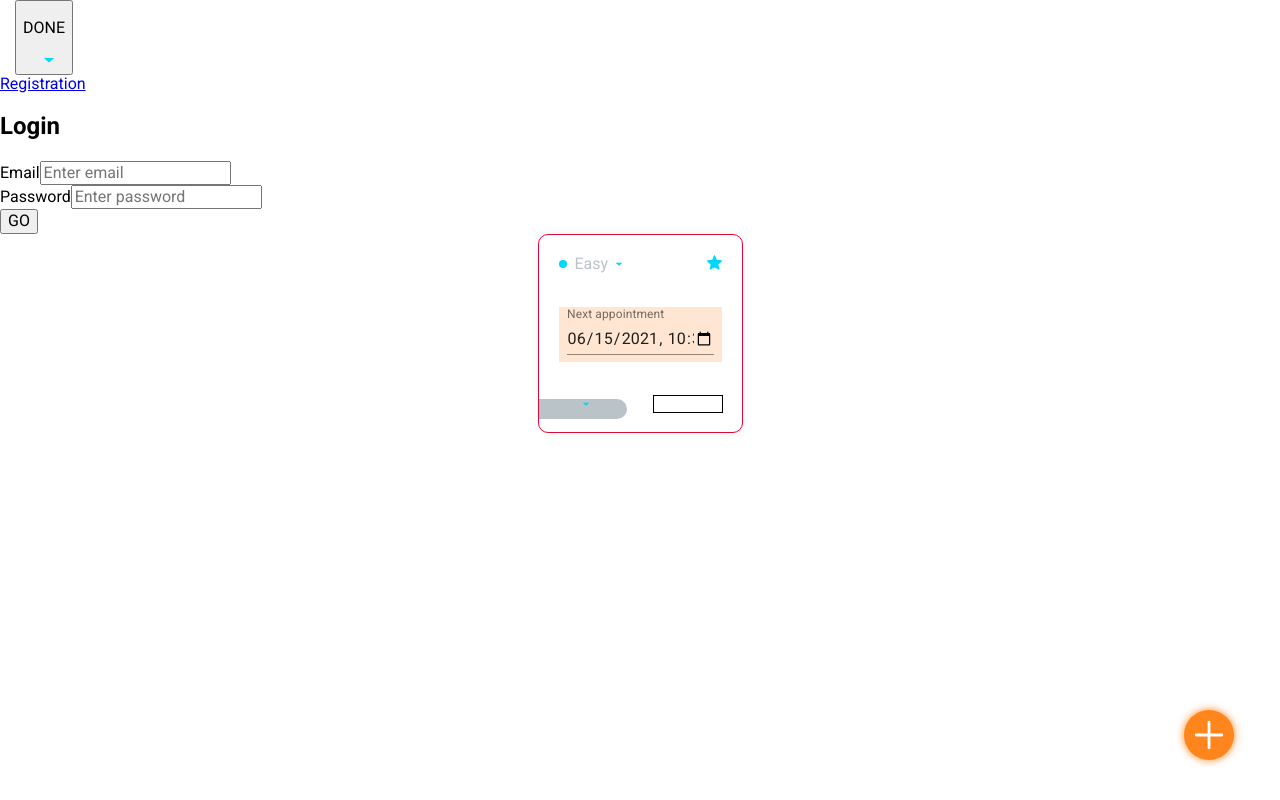
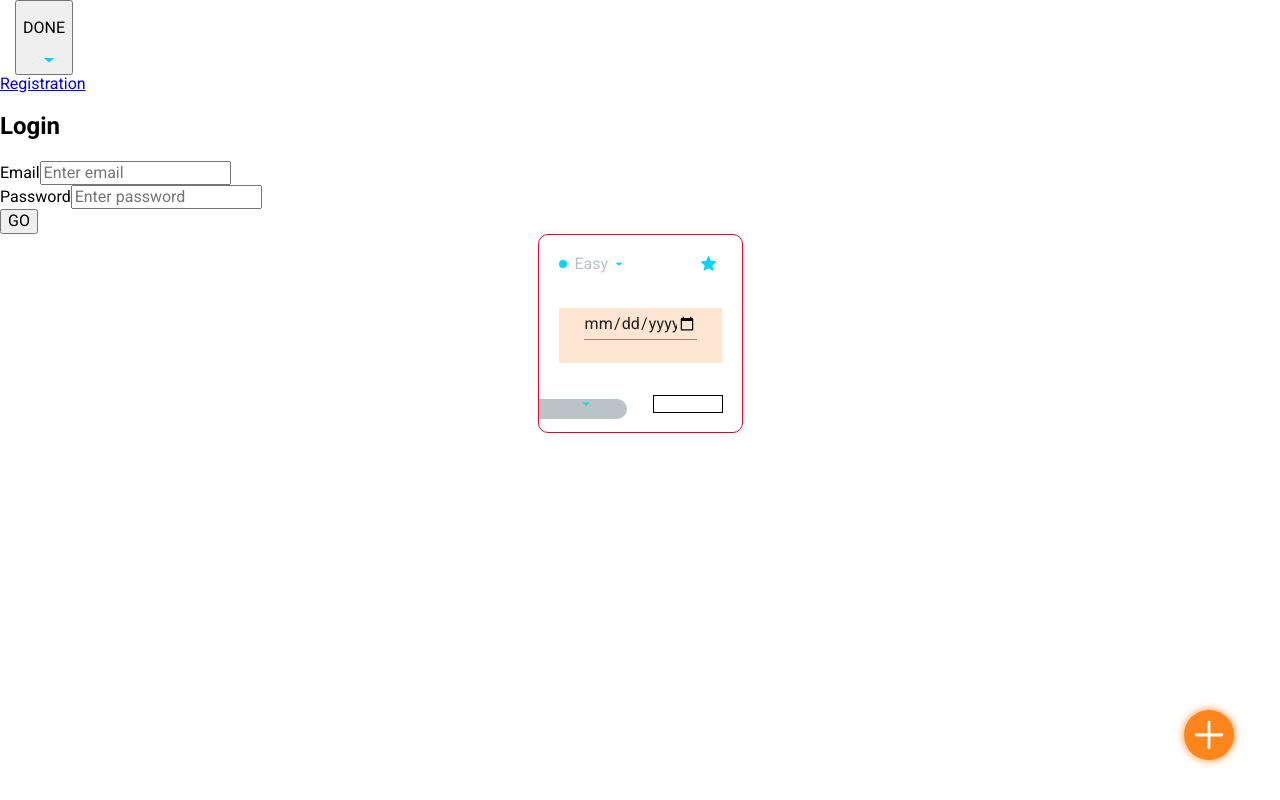
Before and after one commit to VolodymyrBuzinov/dashboard, a React (Create React App) app: page / in a window 1280 px wide. Built offline with nearby package versions, Linux system fonts and the light colour scheme.

Commit message:
добавил ввод даты с @material-ui, но еще не настроил

```diff
--- a/src/Components/DateAndTimePickers/DateAndTimePickers.js
+++ b/src/Components/DateAndTimePickers/DateAndTimePickers.js
@@ -1,32 +1,49 @@
-import React from 'react';
+import React, { useState } from 'react';
 import { makeStyles } from '@material-ui/core/styles';
 import TextField from '@material-ui/core/TextField';
 
 const useStyles = makeStyles(theme => ({
   container: {
     display: 'flex',
-    flexWrap: 'wrap',
+    flexWrap: 'nowrap',
   },
   textField: {
-    marginLeft: theme.spacing(1),
-    marginRight: theme.spacing(1),
+    marginLeft: '25px',
+    marginRight: '25px',
     width: 200,
+    color: 'red !important',
   },
 }));
 
 export default function DateAndTimePickers() {
   const classes = useStyles();
 
+  const [selectedDate, setSelectedDate] = useState(
+    new Date('2021-06-15T21:11:54'),
+  );
+
+  const handleDateChange = date => {
+    setSelectedDate(date.target.value);
+  };
+
   return (
     <form className={classes.container} noValidate>
+      {/* <input type="time" />
+      <input type="date" /> */}
+
       <TextField
         id="datetime-local"
-        label="Next appointment"
         type="datetime-local"
-        defaultValue="2021-06-15T10:30"
         className={classes.textField}
+        // defaultValue="2021-06-15T10:30"
+        value={selectedDate}
+        onChange={handleDateChange}
+        disableToolbar
         InputLabelProps={{
           shrink: true,
+        }}
+        KeyboardButtonProps={{
+          'aria-label': 'change date',
         }}
       />
     </form>
--- a/src/Components/TemplateTodo/TemplateTodo.js
+++ b/src/Components/TemplateTodo/TemplateTodo.js
@@ -20,7 +20,10 @@ const LIST_CATEGORY = [
 
 const LIST_LEVEL = ['easy', 'normal', 'hard'];
 
-const INITIAL_STATE = { category: LIST_CATEGORY[0], level: LIST_LEVEL[0] };
+const INITIAL_STATE = {
+  category: LIST_CATEGORY[0],
+  level: LIST_LEVEL[0],
+};
 
 const TemplateTodo = ({ category }) => {
   const dispatch = useDispatch();
@@ -64,21 +67,12 @@ const TemplateTodo = ({ category }) => {
             </ButtonOpenModal>
           </div>
 
-          {/* оставил до утверждени варианатов
-          <div
-            className="star"
-            style={{ background: 'blue', width: '19px', height: '18px' }}
-          ></div> */}
           <div className="star">
-            {/* <Button
-              content="icon-Vector"
-              type="button"
-              isFixed="true"
-              onClick={onclick}
-            /> */}
-            <svg width="15" height="15" className={style.Btn__icon}>
-              <use href={`${sprite}#icon-Vector`}></use>
-            </svg>
+            <button className={style.TemplateTodo__ButtonStar}>
+              <svg width="15" height="15" className={style.Btn__icon}>
+                <use href={`${sprite}#icon-Vector`}></use>
+              </svg>
+            </button>
           </div>
         </div>
 
--- a/src/Components/TemplateTodo/TemplateTodo.module.scss
+++ b/src/Components/TemplateTodo/TemplateTodo.module.scss
@@ -39,6 +39,11 @@
     align-items: center;
     justify-content: space-between;
   }
+
+  &__ButtonStar {
+    @extend %button-throw;
+    background-color: $white-color;
+  }
 }
 
 .TemplateTodo__ButtonBgc {
```
Also changed, not shown: src/Components/Button/Button.jsx (line endings or trailing spaces).
